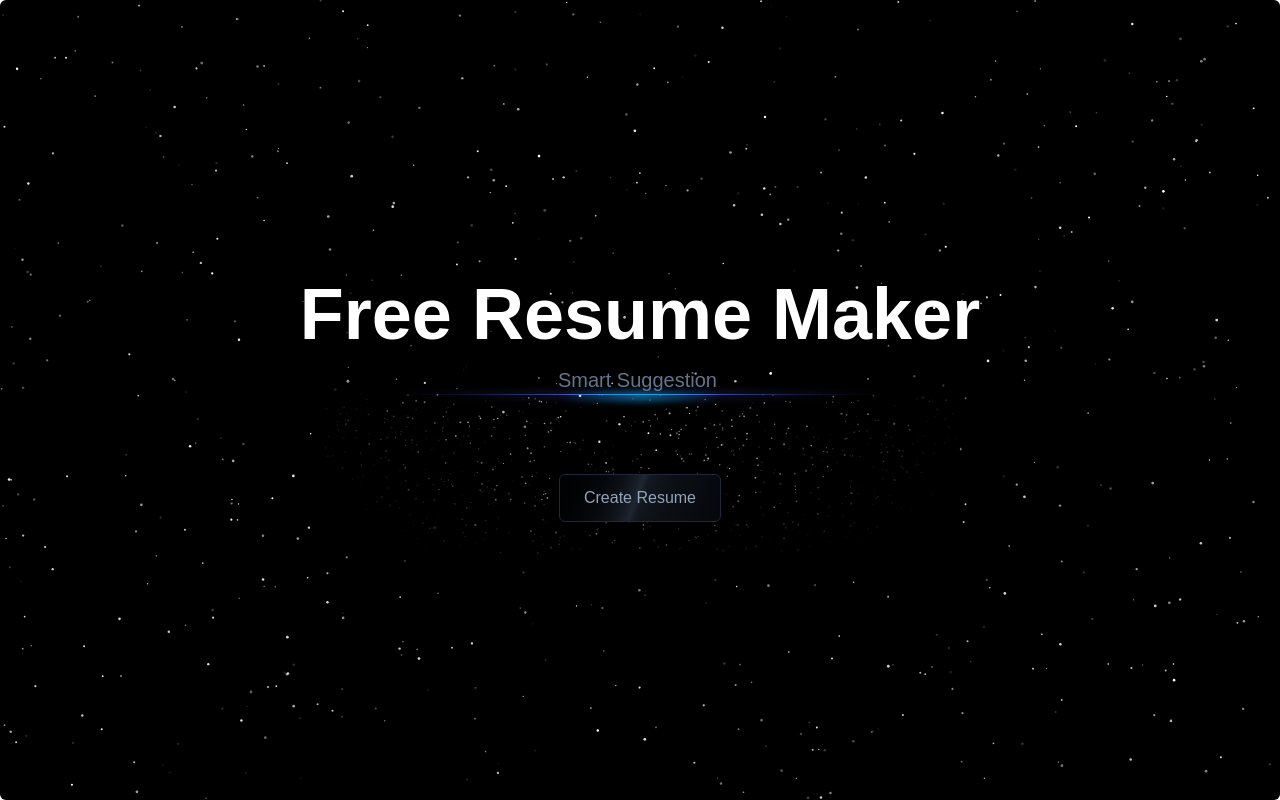
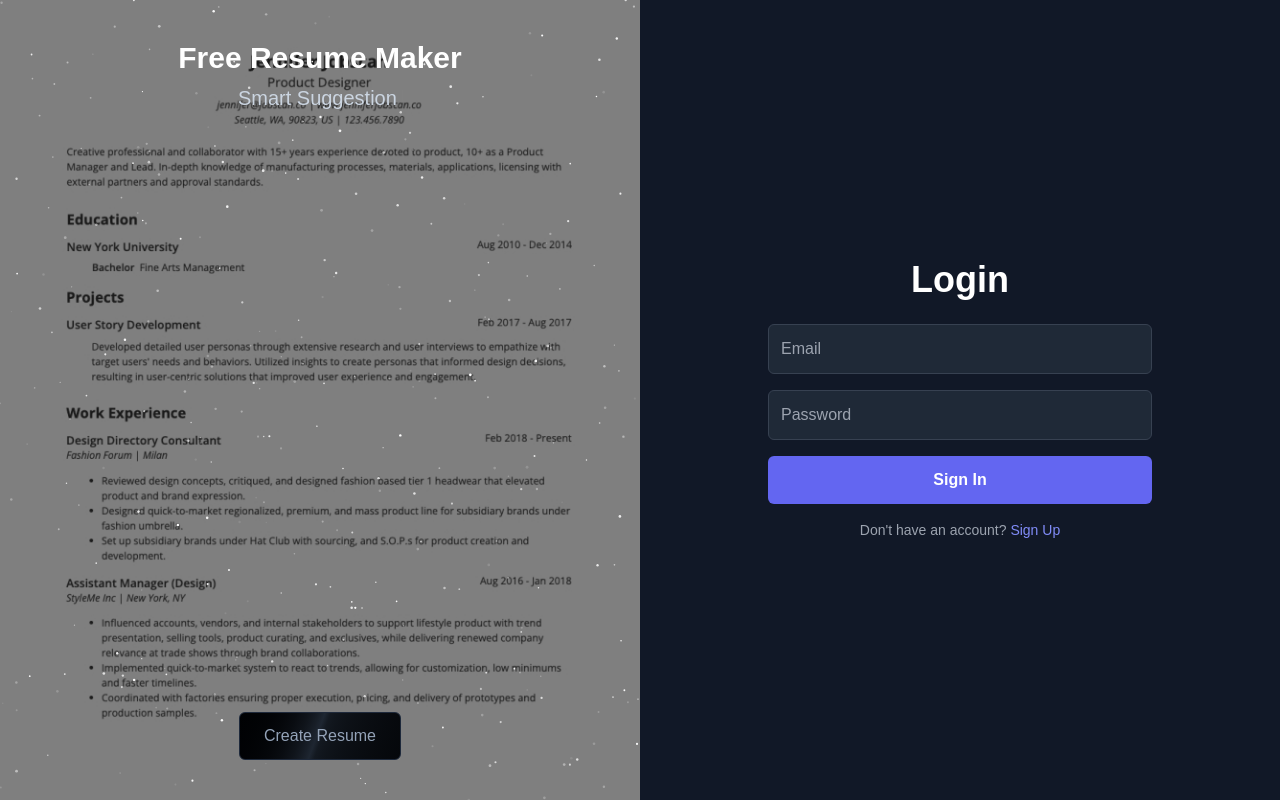
Before and after one commit to rdout2/resume_builder, a Next.js app: page / in a window 1280 px wide. Built offline with nearby package versions, Linux system fonts and the light colour scheme.

Commit message:
add login form

```diff
--- a/components/hero/Hero.jsx
+++ b/components/hero/Hero.jsx
@@ -1,13 +1,92 @@
+// "use client";
+// import React from "react";
+// import { SparklesCore } from "../ui/sparkles";
+// import Link from "next/link";
+// import { Typewriter } from 'react-simple-typewriter';
+
+// export default function Hero() {
+//     return (
+//         <div className="h-screen relative w-full bg-black flex flex-col items-center justify-center overflow-hidden rounded-md">
+//             <div className="w-full absolute inset-0 h-screen">
+//                 <SparklesCore
+//                     id="tsparticlesfullpage"
+//                     background="transparent"
+//                     minSize={0.6}
+//                     maxSize={1.4}
+//                     particleDensity={100}
+//                     className="w-full h-full"
+//                     particleColor="#FFFFFF"
+//                 />
+//             </div>
+
+//             <h1 className="md:text-8xl text-4xl lg:text-7xl font-bold text-center text-white relative z-20">
+//                 Free Resume Maker
+//             </h1>
+
+//             <div className="text-center text-slate-500 text-xl mt-4 relative z-20">
+//                 <Typewriter
+//                     words={['ATS Friendly', 'Smart Suggestions', 'Professional & Perfect']}
+//                     loop={0}
+//                     cursor
+//                     cursorStyle='|'
+//                     typeSpeed={10}
+//                     deleteSpeed={10}
+//                     delaySpeed={800}
+//                 />
+//             </div>
+
+//             {/* Beam and additional sparkles container */}
+//             <div className="w-[40rem] h-40 relative">
+//                 {/* Beam gradients */}
+//                 <div className="absolute inset-x-20 top-0 bg-gradient-to-r from-transparent via-indigo-500 to-transparent h-[2px] w-3/4 blur-sm" />
+//                 <div className="absolute inset-x-20 top-0 bg-gradient-to-r from-transparent via-indigo-500 to-transparent h-px w-3/4" />
+//                 <div className="absolute inset-x-60 top-0 bg-gradient-to-r from-transparent via-sky-500 to-transparent h-[5px] w-1/4 blur-sm" />
+//                 <div className="absolute inset-x-60 top-0 bg-gradient-to-r from-transparent via-sky-500 to-transparent h-px w-1/4" />
+
+//                 {/* Additional sparkles under text */}
+//                 <SparklesCore
+//                     background="transparent"
+//                     minSize={0.4}
+//                     maxSize={1}
+//                     particleDensity={1200}
+//                     className="w-full h-full"
+//                     particleColor="#FFFFFF"
+//                 />
+
+//                 {/* Radial gradient mask */}
+//                 <div className="absolute inset-0 w-full h-full bg-black [mask-image:radial-gradient(350px_200px_at_top,transparent_20%,white)]"></div>
+//             </div>
+
+//             <Link
+//                 href="/builder"
+//                 className="relative z-20 -mt-20 inline-flex h-12 animate-shimmer items-center justify-center rounded-md border border-slate-800 bg-[linear-gradient(110deg,#000103,45%,#1e2631,55%,#000103)] bg-[length:200%_100%] px-6 font-medium text-slate-400 transition-colors focus:outline-none focus:ring-2 focus:ring-slate-400 focus:ring-offset-2 focus:ring-offset-slate-50"
+//             >
+//                 Create Resume
+//             </Link>
+//         </div>
+//     );
+// }
 "use client";
 import React from "react";
 import { SparklesCore } from "../ui/sparkles";
 import Link from "next/link";
-import { Typewriter } from 'react-simple-typewriter';
+import { Typewriter } from "react-simple-typewriter";
+import { motion } from "framer-motion";
 
 export default function Hero() {
     return (
-        <div className="h-screen relative w-full bg-black flex flex-col items-center justify-center overflow-hidden rounded-md">
-            <div className="w-full absolute inset-0 h-screen">
+        <div className="h-screen w-full flex flex-row bg-black overflow-hidden">
+            {/* Section Preview (Gauche) */}
+            <div
+                className="w-1/2 relative flex items-center justify-center overflow-hidden bg-cover bg-center"
+                style={{ backgroundImage: "url('/assets/resume.jpg')" }}
+
+            >
+                {/* Overlay pour assombrir un peu l'image */}
+                <div className="absolute inset-0 bg-black bg-opacity-50"></div>
+
+                {/* Background Sparkles */}
+                <div className="absolute inset-0 w-full h-full">
                     <SparklesCore
                         id="tsparticlesfullpage"
                         background="transparent"
@@ -19,50 +98,58 @@ export default function Hero() {
                     />
                 </div>
 
-            <h1 className="md:text-8xl text-4xl lg:text-7xl font-bold text-center text-white relative z-20">
-                Free Resume Maker
-            </h1>
-
-            <div className="text-center text-slate-500 text-xl mt-4 relative z-20">
+                {/* Texte & Animation */}
+                <div className="absolute top-10 text-center text-white z-10">
+                    <h1 className="text-3xl font-bold">Free Resume Maker</h1>
+                    <p className="text-slate-300 text-xl mt-2">
                         <Typewriter
-                    words={['ATS Friendly', 'Smart Suggestions', 'Professional & Perfect']}
+                            words={["ATS Friendly", "Smart Suggestions", "Professional & Perfect"]}
                             loop={0}
                             cursor
-                    cursorStyle='|'
+                            cursorStyle="|"
                             typeSpeed={10}
                             deleteSpeed={10}
                             delaySpeed={800}
                         />
+                    </p>
                 </div>
 
-            {/* Beam and additional sparkles container */}
-            <div className="w-[40rem] h-40 relative">
-                {/* Beam gradients */}
-                <div className="absolute inset-x-20 top-0 bg-gradient-to-r from-transparent via-indigo-500 to-transparent h-[2px] w-3/4 blur-sm" />
-                <div className="absolute inset-x-20 top-0 bg-gradient-to-r from-transparent via-indigo-500 to-transparent h-px w-3/4" />
-                <div className="absolute inset-x-60 top-0 bg-gradient-to-r from-transparent via-sky-500 to-transparent h-[5px] w-1/4 blur-sm" />
-                <div className="absolute inset-x-60 top-0 bg-gradient-to-r from-transparent via-sky-500 to-transparent h-px w-1/4" />
-
-                {/* Additional sparkles under text */}
-                <SparklesCore
-                    background="transparent"
-                    minSize={0.4}
-                    maxSize={1}
-                    particleDensity={1200}
-                    className="w-full h-full"
-                    particleColor="#FFFFFF"
-                />
-
-                {/* Radial gradient mask */}
-                <div className="absolute inset-0 w-full h-full bg-black [mask-image:radial-gradient(350px_200px_at_top,transparent_20%,white)]"></div>
-            </div>
-
+                {/* Bouton placé plus bas */}
+                <div className="absolute bottom-10 flex justify-center w-full z-10">
                     <Link
                         href="/builder"
-                className="relative z-20 -mt-20 inline-flex h-12 animate-shimmer items-center justify-center rounded-md border border-slate-800 bg-[linear-gradient(110deg,#000103,45%,#1e2631,55%,#000103)] bg-[length:200%_100%] px-6 font-medium text-slate-400 transition-colors focus:outline-none focus:ring-2 focus:ring-slate-400 focus:ring-offset-2 focus:ring-offset-slate-50"
+                        className="inline-flex h-12 animate-shimmer items-center justify-center rounded-md border border-slate-800 bg-[linear-gradient(110deg,#000103,45%,#1e2631,55%,#000103)] bg-[length:200%_100%] px-6 font-medium text-slate-400 transition-colors focus:outline-none focus:ring-2 focus:ring-slate-400 focus:ring-offset-2 focus:ring-offset-slate-50"
                     >
                         Create Resume
                     </Link>
                 </div>
+            </div>
+
+            {/* Section Login (Droite) */}
+            <div className="w-1/2 flex flex-col items-center justify-center p-8 bg-gray-900 relative z-10">
+                <h1 className="text-4xl font-bold text-white mb-6">Login</h1>
+                <form className="w-full max-w-sm space-y-4">
+                    <input
+                        type="email"
+                        placeholder="Email"
+                        className="w-full p-3 rounded-md bg-gray-800 text-white border border-gray-700 focus:ring-2 focus:ring-indigo-500"
+                    />
+                    <input
+                        type="password"
+                        placeholder="Password"
+                        className="w-full p-3 rounded-md bg-gray-800 text-white border border-gray-700 focus:ring-2 focus:ring-indigo-500"
+                    />
+                    <button
+                        type="submit"
+                        className="w-full p-3 rounded-md bg-indigo-500 text-white font-semibold hover:bg-indigo-600 transition"
+                    >
+                        Sign In
+                    </button>
+                </form>
+                <p className="text-gray-400 text-sm mt-4">
+                    Don't have an account? <Link href="/register" className="text-indigo-400">Sign Up</Link>
+                </p>
+            </div>
+        </div>
     );
 }
```
Lines whose indentation alone changed are shown as unchanged.
